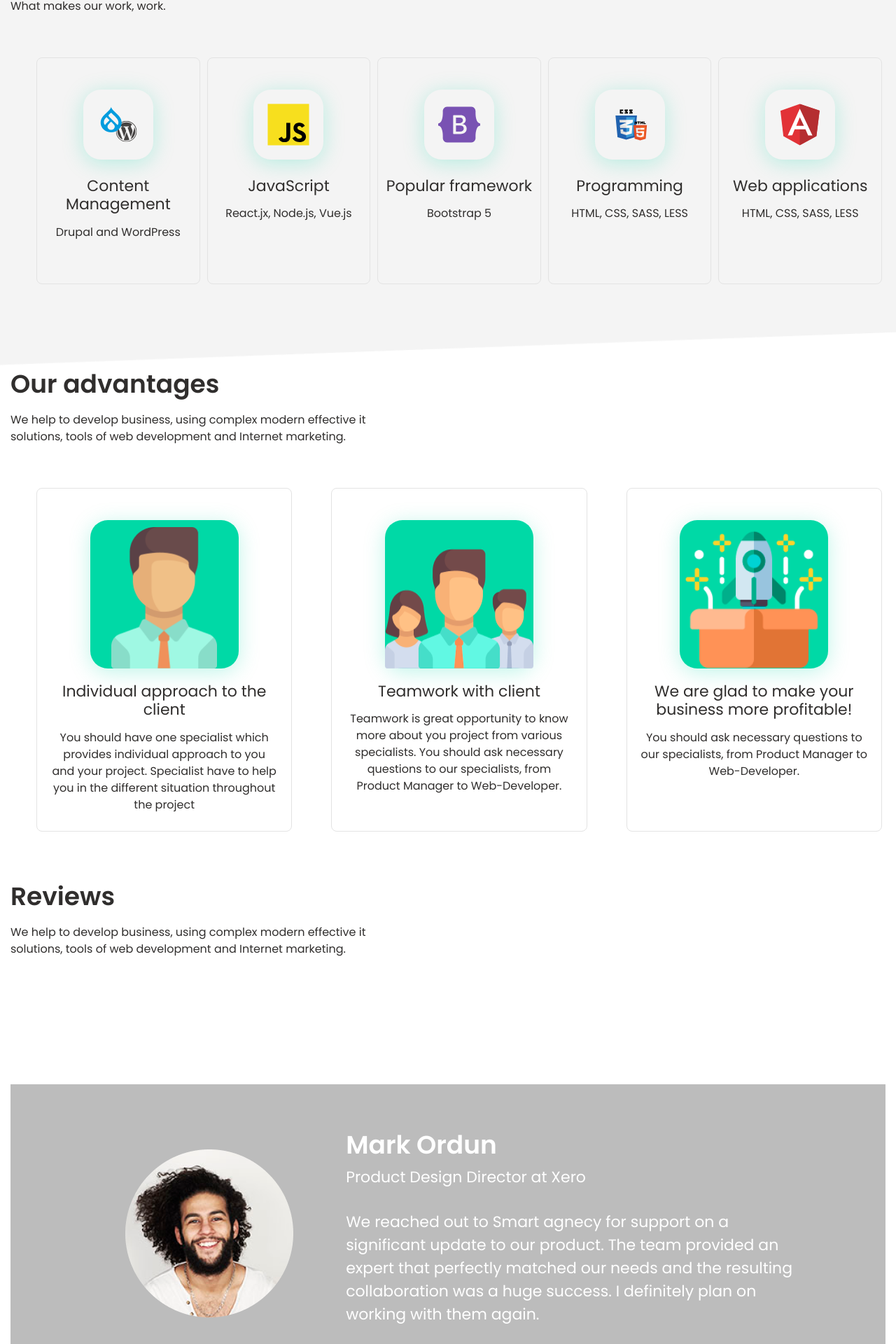
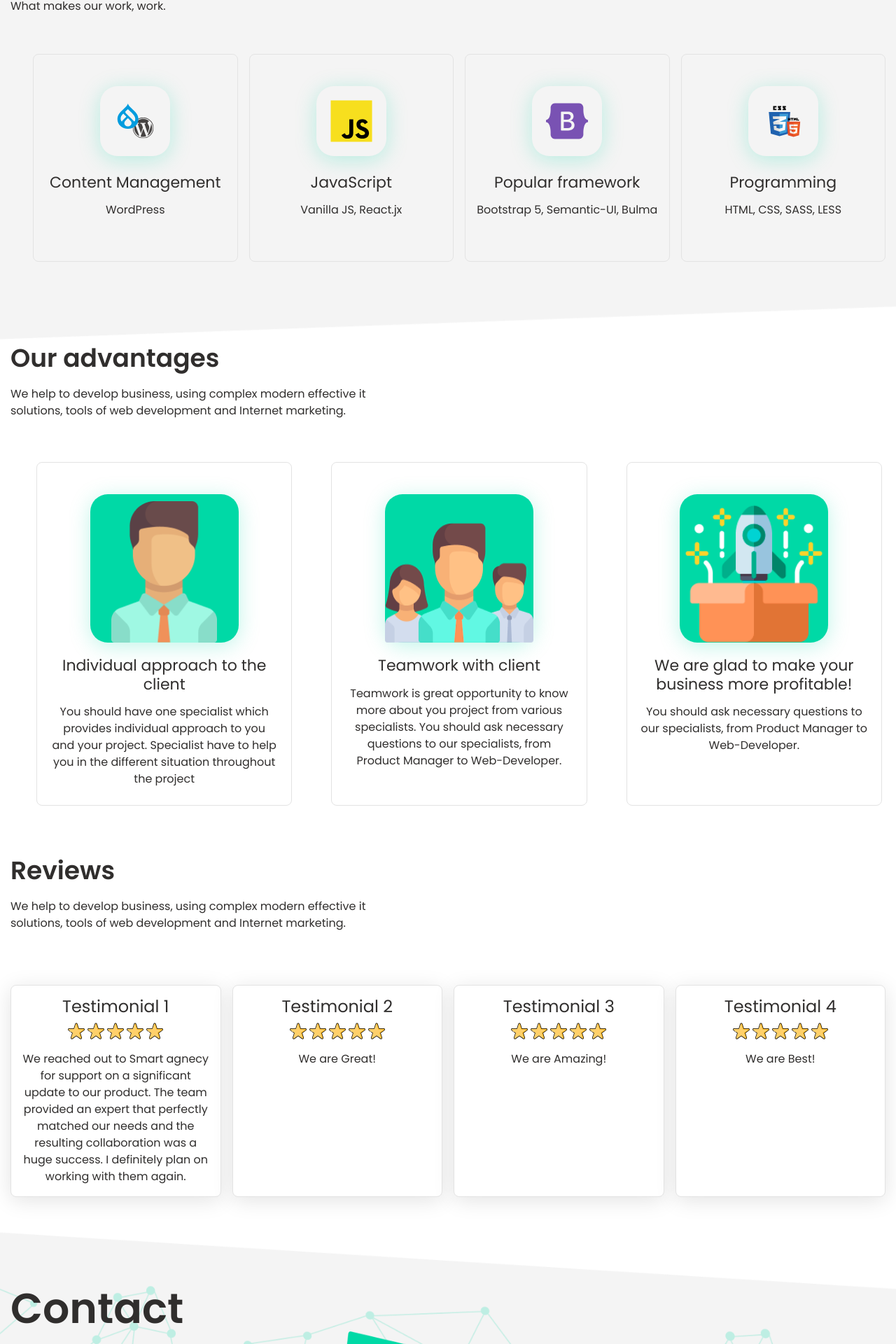
Before and after one commit to Shangria/Smart-ui, a React (Create React App) app in the folder smart-ui-pj/: page / in a window 1280 px wide. Shown: the part 1856-3776 px from the top of the page at 70% size. Built offline with nearby package versions, Linux system fonts and the light colour scheme.

Commit message:
reviews rewrite

```diff
--- a/smart-ui-pj/src/Components/Header/index.js
+++ b/smart-ui-pj/src/Components/Header/index.js
@@ -38,7 +38,7 @@ const Header = ({ toggle }) => {
 
     )
   }, []);
-  const itHomepage = useLocation().pathname=="/";
+  const itHomepage = useLocation().pathname==="/";
 
   return (
     <NavHeader scrollNav={scrollNav}>
--- /dev/null
+++ b/smart-ui-pj/src/Components/Reviews/ReviewsData.js
@@ -0,0 +1,19 @@
+export const reviewsData1 = {
+  title: 'Testimonial 1',
+  text: 'We reached out to Smart agnecy for support on a significant update to our product. The team provided an expert that perfectly matched our needs and the resulting collaboration was a huge success. I definitely plan on working with them again.'
+};
+
+export const reviewsData2 = {
+  title: 'Testimonial 2',
+  text: 'We are Great!'
+};
+
+export const reviewsData3 = {
+  title: 'Testimonial 3',
+  text: 'We are Amazing!'
+};
+
+export const reviewsData4 = {
+  title: 'Testimonial 4',
+  text: 'We are Best!'
+};
--- a/smart-ui-pj/src/Components/Reviews/ReviewsElements.js
+++ b/smart-ui-pj/src/Components/Reviews/ReviewsElements.js
@@ -1,4 +1,4 @@
-import styled from "styled-components";
+import styled from "styled-components/macro";
 import {variables} from "../../Variables";
 
 export const ReviewsContainer = styled.section`
@@ -37,7 +37,55 @@ export const ReviewsText = styled.p`
   width: 100%;
 `;
 
-export const ReviewsSliderContainer = styled.div`
-  padding: 10% 0;
-  overflow: hidden;
+export const ReviewsItemsContainer = styled.div`
+  margin: 0 -20px;
+  padding: 20px;
+  display: flex;
+  gap: 1rem;
+  flex-wrap: wrap;
 `;
+
+export const ReviewsItemBox = styled.div`
+  flex: 1 1 100%;
+  padding: 1rem;
+  background-color: white;
+  border: 1px solid ${variables.placeholderFont};
+  box-shadow: 0px 5px 30px ${variables.placeholderFont};
+  text-align: center;
+  border-radius: 8px;
+
+  @media (min-width: ${variables.tabletMin}) {
+    flex: 1 1 calc((100% / 2) - 1rem);
+  }
+
+  @media (min-width: ${variables.wideScreenMin}) {
+    flex: 1 1 calc((100% / 4) - 1rem);
+  }
+`;
+
+export const ReviewsItemHead = styled.h5`
+  font-size:  1.5rem;
+`;
+
+export const ReviewsItemText = styled.p`
+
+  &:last-of-type {
+    margin-bottom: 0;
+  }
+`;
+
+export const IconContainer = styled.div`
+  display: flex;
+  justify-content: center;
+  margin-bottom: 1rem;
+`;
+
+export const IconImg = styled.img`
+  width: 24px;
+  height: auto;
+  margin-right: 4px;
+
+  &:last-of-type {
+    margin-right: 0;
+  }
+`;
--- /dev/null
+++ b/smart-ui-pj/src/Components/Reviews/ReviewsItem.js
@@ -0,0 +1,20 @@
+import React from 'react';
+import {IconContainer, IconImg, ReviewsItemBox, ReviewsItemHead, ReviewsItemText} from './ReviewsElements';
+import star from '../../Images/icon/star.svg';
+
+const ReviewsItem = ({title, text}) => {
+
+  return (
+    <ReviewsItemBox>
+      <ReviewsItemHead>{title}</ReviewsItemHead>
+
+      <IconContainer>
+        { [...Array(5)].map((_, index) => <IconImg src={star} key={index} alt="start icon" />) }
+      </IconContainer>
+
+      <ReviewsItemText>{text}</ReviewsItemText>
+    </ReviewsItemBox>
+  );
+};
+
+export default ReviewsItem;
--- a/smart-ui-pj/src/Components/Reviews/index.js
+++ b/smart-ui-pj/src/Components/Reviews/index.js
@@ -5,11 +5,16 @@ import {
   ReviewsContainer,
   ReviewsTextWrap,
   ReviewsTitle,
-    ReviewsSliderContainer
-}
-from "./ReviewsElements";
-import ReviewsSlider from "../SliderReviews";
-
+  ReviewsItemsContainer,
+} from "./ReviewsElements.js";
+import ReviewsItem from "./ReviewsItem";
+import {
+  reviewsData1,
+  reviewsData2,
+  reviewsData3,
+  reviewsData4,
+} from "./ReviewsData";
+// import ReviewsSlider from "../SliderReviews";
 
 const Reviews = () => {
   return (
@@ -17,12 +22,20 @@ const Reviews = () => {
       <ReviewsContentWrap>
         <ReviewsTextWrap>
           <ReviewsTitle>Reviews</ReviewsTitle>
-                    <ReviewsText>We help to develop business, using complex modern effective it solutions, tools of web
-                        development and Internet marketing.</ReviewsText>
+          <ReviewsText>
+            We help to develop business, using complex modern effective it
+            solutions, tools of web development and Internet marketing.
+          </ReviewsText>
         </ReviewsTextWrap>
-                <ReviewsSliderContainer>
-                    <ReviewsSlider/>
-                </ReviewsSliderContainer>
+        <ReviewsItemsContainer>
+          {/* <ReviewsSlider/> */}
+
+          <ReviewsItem {...reviewsData1} />
+          <ReviewsItem {...reviewsData2} />
+          <ReviewsItem {...reviewsData3} />
+          <ReviewsItem {...reviewsData4} />
+
+        </ReviewsItemsContainer>
       </ReviewsContentWrap>
     </ReviewsContainer>
   );
--- a/smart-ui-pj/src/Components/Tools/ToolsData.js
+++ b/smart-ui-pj/src/Components/Tools/ToolsData.js
@@ -13,21 +13,21 @@ export const toolsDataBg = {
 export const toolsDataCard1 = {
     icon: Wp,
     title: 'Content Management',
-    text: 'Drupal and WordPress',
+    text: 'WordPress',
     alt:'WordPress',
 };
 
 export const toolsDataCard2 = {
     icon: Js,
     title: 'JavaScript',
-    text: 'React.jx, Node.js, Vue.js',
+    text: 'Vanilla JS, React.jx',
     alt:'JavaScript',
 };
 
 export const toolsDataCard3 = {
     icon: Bs,
     title: 'Popular framework',
-    text: 'Bootstrap 5',
+    text: 'Bootstrap 5, Semantic-UI, Bulma',
     alt:'Bootstrap',
 };
 
@@ -38,9 +38,9 @@ export const toolsDataCard4 = {
     alt:'Css',
 };
 
-export const toolsDataCard5 = {
-    icon: Ag,
-    title: 'Web applications',
-    text: 'HTML, CSS, SASS, LESS',
-    alt:'Angular',
-};
+// export const toolsDataCard5 = {
+//     icon: Ag,
+//     title: 'Web applications',
+//     text: 'HTML, CSS, SASS, LESS',
+//     alt:'Angular',
+// };
--- a/smart-ui-pj/src/Components/Tools/ToolsElements.js
+++ b/smart-ui-pj/src/Components/Tools/ToolsElements.js
@@ -1,4 +1,4 @@
-import styled from 'styled-components';
+import styled from 'styled-components/macro';
 import {toolsDataBg} from '../Tools/ToolsData';
 import {variables} from "../../Variables";
 
@@ -43,30 +43,34 @@ export const ToolsText = styled.p`
 export const ToolsCardWrapper = styled.ul`
   display: flex;
   justify-content: center;
-  @media (max-width: ${variables.desktopMin}) {
+  gap: 1rem;
+  flex-wrap: wrap;
+
+  /* @media (max-width: ${variables.desktopMin}) {
     flex-wrap: wrap;
-  };
+  }; */
 `;
 
 export const ToolsCardBox = styled.li`
   display: flex;
   flex-direction: column;
   align-items: center;
-  border: 1px solid #E3E3E3;
+  border: 1px solid ${variables.placeholderFont};
   border-radius: 8px;
-  margin: 5px 5px;
   transition: .3s background;
   background: ${({hover}) => (hover ? `${variables.mainBg}` : '')};
-  width: 20%;
+  box-shadow: ${({hover}) => (hover ? `0px 5px 30px ${variables.placeholderFont}` : '')};
+  flex: 1 1 100%;
+
   padding: 45px 0;
 
-  @media (max-width: ${variables.desktopMin}) {
-    width: 45%;
-    padding-bottom: 20px;
-  };
-  @media (max-width: ${variables.mobileMin}) {
-    width: 100%;
-  };
+  @media (min-width: ${variables.tabletMin}) {
+    flex: 1 1 calc((100% / 2) - 1rem);
+  }
+
+  @media (min-width: ${variables.wideScreenMin}) {
+    flex: 1 1 calc((100% / 4) - 1rem);
+  }
 `;
 
 export const ToolsCardTextWrap=styled.div`
--- a/smart-ui-pj/src/Components/Tools/index.js
+++ b/smart-ui-pj/src/Components/Tools/index.js
@@ -13,7 +13,6 @@ import {
     toolsDataCard2,
     toolsDataCard3,
     toolsDataCard4,
-    toolsDataCard5,
 } from "./ToolsData";
 
 const Tools = () => {
@@ -29,7 +28,6 @@ const Tools = () => {
                     <ToolsCard {...toolsDataCard2}/>
                     <ToolsCard {...toolsDataCard3}/>
                     <ToolsCard {...toolsDataCard4}/>
-                    <ToolsCard {...toolsDataCard5}/>
                 </ToolsCardWrapper>
             </ToolsContentWrap>
         </ToolsContainer>
```
Also changed, not shown: smart-ui-pj/src/Components/Tools/ToolsCard.js (+5 -10 lines), smart-ui-pj/src/Images/icon/star.svg (added). Lines whose indentation alone changed are shown as unchanged.
